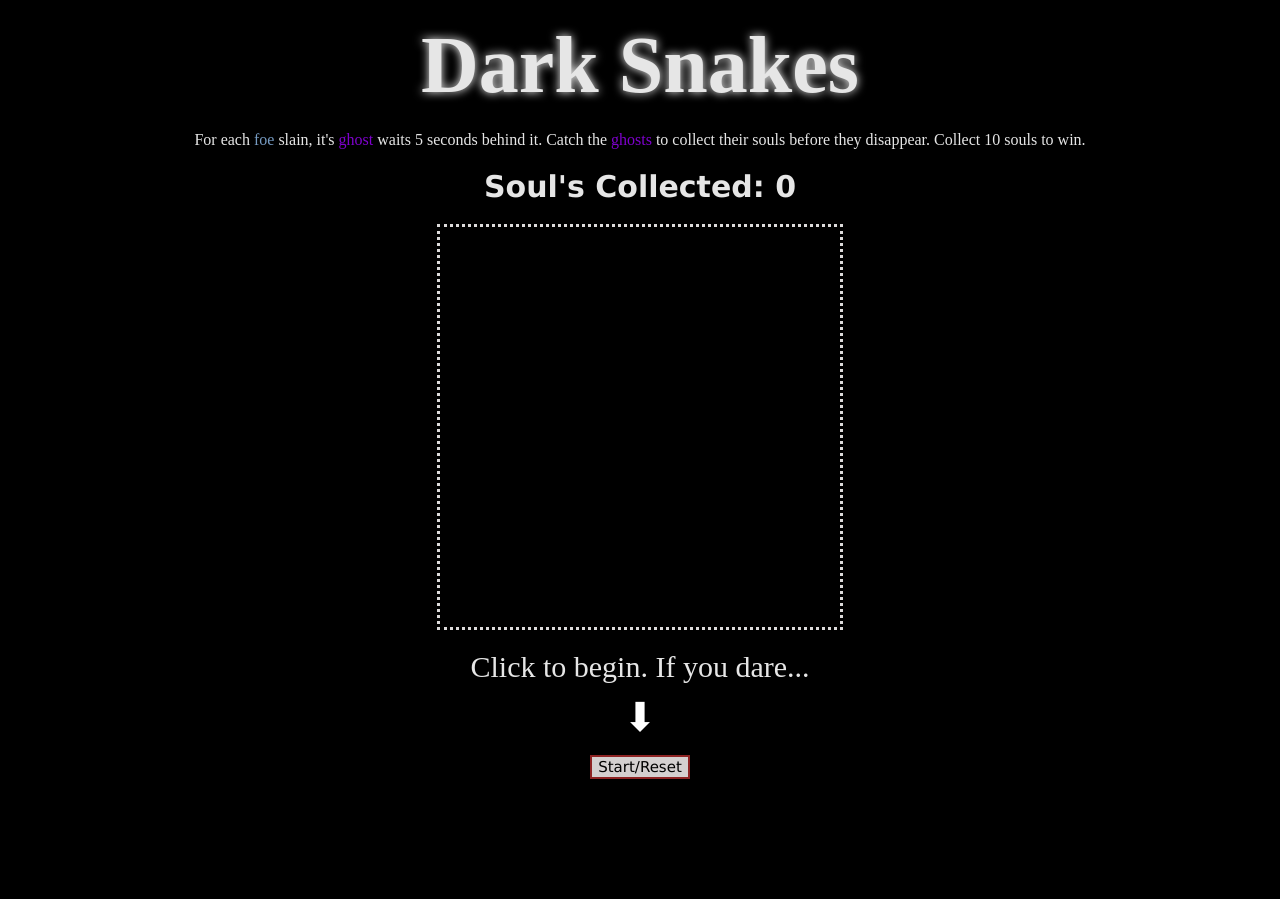
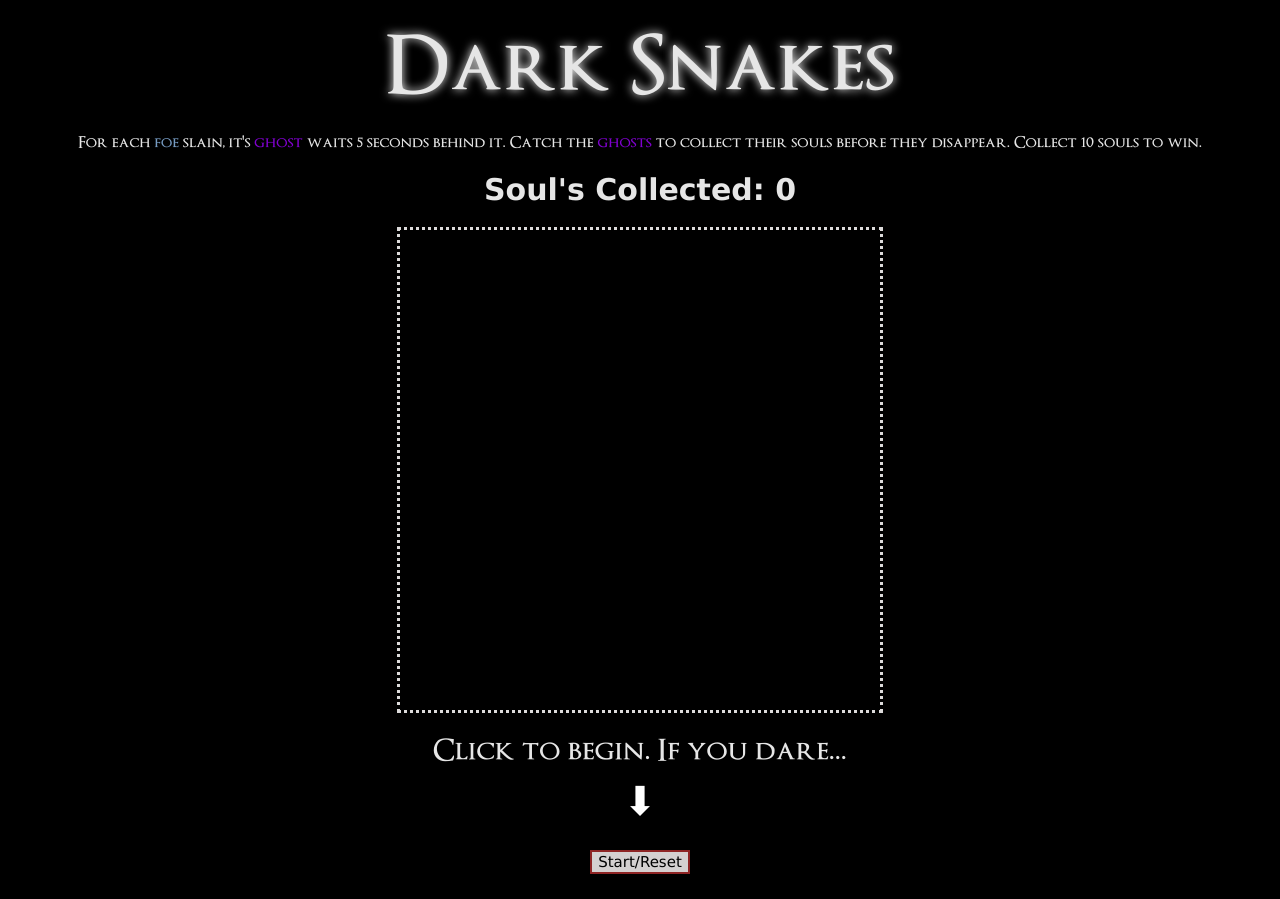
Before and after one commit to Cakej7/Dark-Snakes, a plain HTML site: page index.html in a window 1280 px wide. Before the commit the page ends 804 px from the top, so only its background shows below. Drawn offline with Linux system fonts and the light colour scheme.

Commit message:
styling changes and flex for mobile

```diff
--- a/snake2.js
+++ b/snake2.js
@@ -7,7 +7,7 @@ const snakeIconElem = document.getElementById('snakeIcon')
 const youDiedElem = document.getElementById('youDiedImg')
 const startTaunt = document.getElementById('startTaunt')
 const board = [];
-const gameBoardWidth = 20
+const gameBoardWidth = 20;
 const gameBoardHeight = 20;
 let xCord;
 let yCord;
@@ -47,7 +47,6 @@ document.body.onload = function initialize () {
 // reset timers, default snake position, and setup the board
 function startGame() {
     stopGameTimer()
-    stopGhostTimer()
 
     xCord = 0;
     yCord = 9;
@@ -151,10 +150,11 @@ function enemyCollision () {
     // enemy collision
     if (board[yCord][xCord].enemy === 1) {
         snakeLength += 2
-        console.log(score)
+        // console.log(score)
         board[yCord][xCord].enemy = 0
         randomEnemy()
         ghostTimer()
+
     }
 }
 
@@ -175,28 +175,28 @@ function randomEnemy () {
         board[enemyYcord][enemyXcord].enemy = 1
 }
 
-
+let innerGhostInt
 // randomize and place ghost, setting ghost timers
 function ghostTimer () {
     let ghostYcord = Math.floor(Math.random() * gameBoardHeight)
     let ghostXcord = Math.floor(Math.random() * gameBoardWidth)
 
+
     if (ghostCollision) {
         ghostInterval = setTimeout(() => {
             board[ghostYcord][ghostXcord].ghost = 1
-            setTimeout(() => {
+                innerGhostInt = setTimeout(() => {
                     board[ghostYcord][ghostXcord].ghost = 0
                 }, 2500);
     }, 5000)
     }
-
 }
 
 
 //(not working as intended)
-function stopGhostTimer () {
-    clearTimeout(ghostInterval)
-}
+// function stopGhostTimer () {
+//     clearTimeout(ghostInterval)
+// }
 
 
 //game loop timer
@@ -251,7 +251,7 @@ function gameLoop() {
 
 
     // winner winner
-    if (score === 10) {
+    if (score === 1) {
         winState()
     }
 };
--- a/style.css
+++ b/style.css
@@ -21,26 +21,32 @@ h1 {
     margin-top: 5px;
     font-family: DSFont;
     text-shadow: #f7f7f7 0px 0px 10px;
+    font-family: DSFont, 'Lucida Sans', 'Lucida Sans Regular', 'Lucida Grande', 'Lucida Sans Unicode', Geneva, Verdana, sans-serif;
 }
 
 p {
     margin: 20px;
-    font-family: DSFont;
 }
 
 #game_board div{
     box-sizing: border-box;
     background-color: rgb(0, 0, 0);
-    width: 20px;
-    height: 20px;
+    width: 4vw;
+    height: 4vw;
     float: left;
 }
 
 #game_board {
-    width: calc(20 * 20px);
-    height: calc(20 * 20px);
+    display: flex;
+    flex-direction: row;
+    flex-wrap: wrap;
+    justify-self: center;
+    align-self: center;
+    width: calc(20 * 4vw);
+    height: calc(20 * 4vw);
     margin: auto;
     border: 3px dotted rgb(221, 219, 219);
+    touch-action: none;
 }
 
 #game_board .snake {
@@ -60,6 +66,7 @@ p {
 
 #start_reset {
     margin: 10px;
+    margin-top: 20px;
     font-size: 15px;
     font-family: 'Lucida Sans', 'Lucida Sans Regular', 'Lucida Grande', 'Lucida Sans Unicode', Geneva, Verdana, sans-serif;
     background-color: rgb(212, 208, 208);
@@ -95,7 +102,8 @@ p {
 }
 
 #snakeIcon {
-    font-size: 200px;
+    font-size: 20vw;
+    height: 1vw;
     position: absolute;
     align-self: center;
     z-index: 1;
@@ -103,8 +111,10 @@ p {
 
 
 #youDiedImg {
+    height: 1vw;
     position: absolute;
     align-self: center;
+    z-index: 1;
 
 }
 
@@ -115,6 +125,19 @@ p {
     margin-bottom: 5px;
     font-size: 30px;
 }
+
+@media (min-width: 620px) {
+    #game_board {
+        width: calc(20 * 24px);
+        height: calc(20 * 24px);
+    }
+
+    #game_board div{
+        width: 24px;
+        height: 24px;
+    }
+}
+
 
 @-webkit-keyframes blink-text {
 	0% { color: white; opacity: 1; }
@@ -128,8 +151,9 @@ p {
 	90% { color: white;opacity: .6; }
 	98% { color: white;opacity: .8; }
 	100% { color: white;opacity: 1; }
+}
 
     @font-face {
         font-family: DSFont;
         src: url(OptimusPrincepsSemiBold.ttf);
-      }
+    }
```
Also changed, not shown: index.html (+4 -2 lines), youDied.jpeg.
